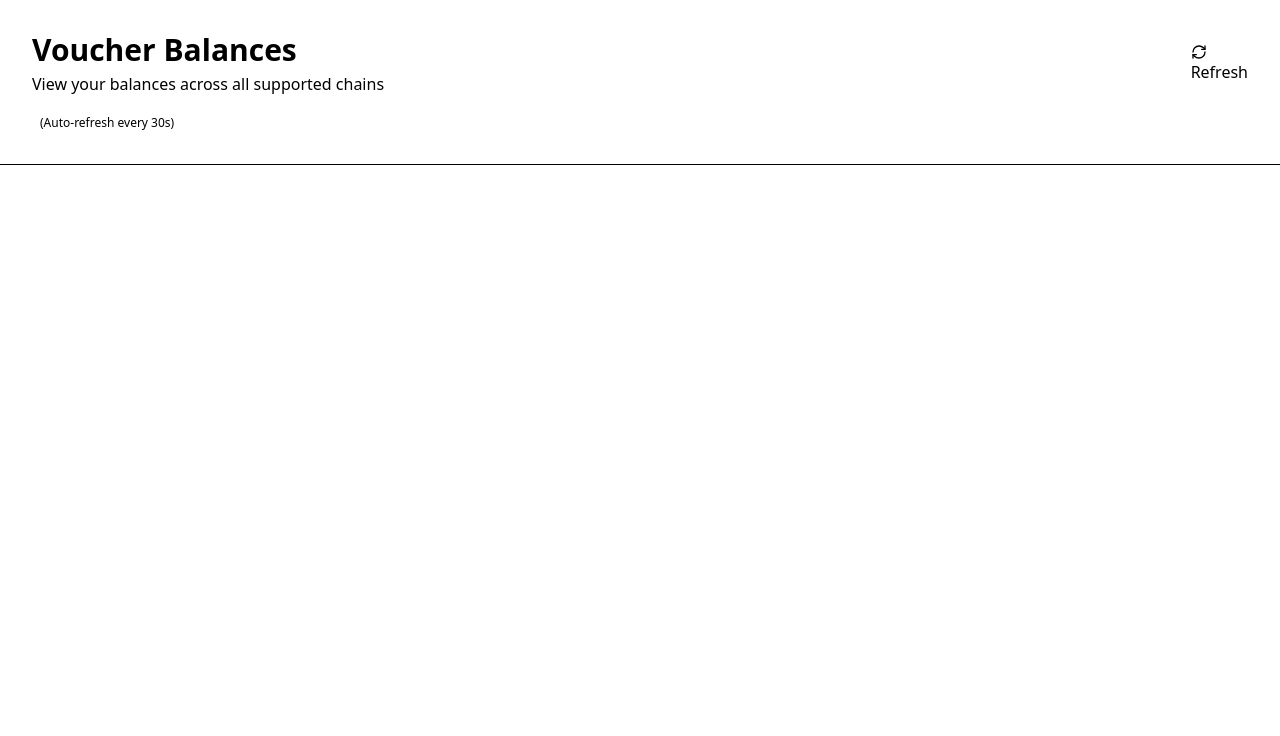
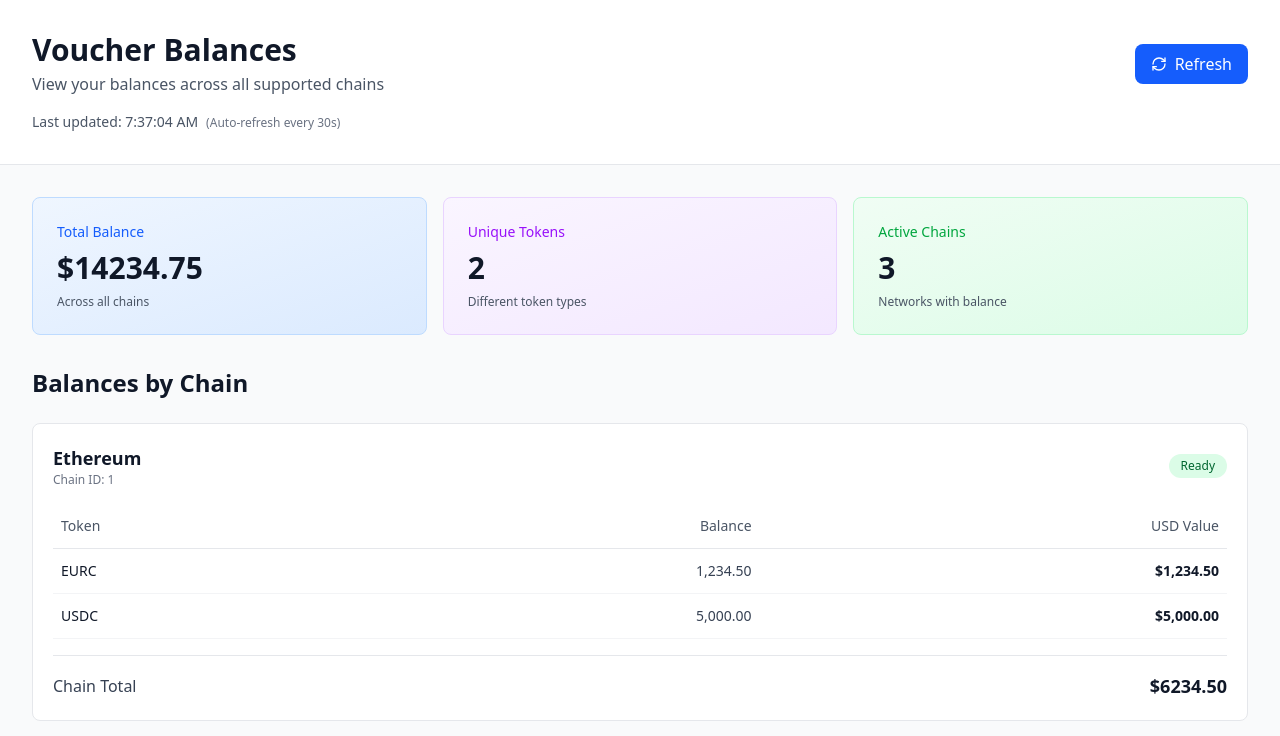
Before and after one commit to ghoshvidip26/euclidprotocolassignment, a Next.js app: page / in a window 1280 px wide. Shown: the top 736 px of the page. Built offline with nearby package versions, Linux system fonts and the light colour scheme.

Commit message:
feat: UI page complete

```diff
--- /dev/null
+++ b/app/components/Balance.tsx
@@ -0,0 +1,137 @@
+interface Token {
+  symbol: string;
+  balance: string;
+  decimals: number;
+  usdValue: string;
+}
+
+interface ChainData {
+  chain: string;
+  chainId: number;
+  status: "success" | "error" | "loading";
+  tokens: Token[];
+  errorMessage?: string;
+}
+
+const Balance = (props: ChainData) => {
+  const getStatusColor = (status: string) => {
+    switch (status) {
+      case "success":
+        return "bg-green-100 text-green-800 dark:bg-green-900 dark:text-green-200";
+      case "error":
+        return "bg-red-100 text-red-800 dark:bg-red-900 dark:text-red-200";
+      case "loading":
+        return "bg-blue-100 text-blue-800 dark:bg-blue-900 dark:text-blue-200";
+      default:
+        return "bg-gray-100 text-gray-800 dark:bg-gray-700 dark:text-gray-200";
+    }
+  };
+
+  const getStatusText = (status: string) => {
+    switch (status) {
+      case "success":
+        return "Ready";
+      case "error":
+        return "Failed";
+      case "loading":
+        return "Loading";
+      default:
+        return "Unknown";
+    }
+  };
+
+  const totalBalance = props.tokens.reduce(
+    (sum, token) => sum + Number.parseFloat(token.usdValue.replace(/,/g, "")),
+    0
+  );
+
+  return (
+    <div className="bg-white dark:bg-neutral-800 border border-gray-200 dark:border-neutral-700 rounded-lg p-5 mb-4">
+      {/* Chain Header */}
+      <div className="flex items-center justify-between mb-4">
+        <div className="flex items-center gap-3">
+          <div>
+            <h3 className="text-lg font-semibold text-gray-900 dark:text-white">
+              {props.chain}
+            </h3>
+            <p className="text-xs text-gray-500 dark:text-neutral-400">
+              Chain ID: {props.chainId}
+            </p>
+          </div>
+        </div>
+        <span
+          className={`inline-flex items-center px-3 py-1 rounded-full text-xs font-medium ${getStatusColor(
+            props.status
+          )}`}
+        >
+          {getStatusText(props.status)}
+        </span>
+      </div>
+
+      {/* Error Message */}
+      {props.status === "error" && props.errorMessage && (
+        <div className="mb-4 p-3 bg-red-50 dark:bg-red-900/20 border border-red-200 dark:border-red-800 rounded text-sm text-red-700 dark:text-red-300">
+          {props.errorMessage}
+        </div>
+      )}
+
+      {/* Tokens Table */}
+      {props.status === "success" && props.tokens.length > 0 ? (
+        <div className="overflow-x-auto">
+          <table className="w-full text-sm">
+            <thead>
+              <tr className="border-b border-gray-200 dark:border-neutral-700">
+                <th className="text-left py-3 px-2 font-medium text-gray-600 dark:text-neutral-300">
+                  Token
+                </th>
+                <th className="text-right py-3 px-2 font-medium text-gray-600 dark:text-neutral-300">
+                  Balance
+                </th>
+                <th className="text-right py-3 px-2 font-medium text-gray-600 dark:text-neutral-300">
+                  USD Value
+                </th>
+              </tr>
+            </thead>
+            <tbody>
+              {props.tokens.map((token, idx) => (
+                <tr
+                  key={idx}
+                  className="border-b border-gray-100 dark:border-neutral-700 hover:bg-gray-50 dark:hover:bg-neutral-700/50"
+                >
+                  <td className="py-3 px-2 font-medium text-gray-900 dark:text-white">
+                    {token.symbol}
+                  </td>
+                  <td className="text-right py-3 px-2 text-gray-700 dark:text-neutral-300">
+                    {token.balance}
+                  </td>
+                  <td className="text-right py-3 px-2 font-semibold text-gray-900 dark:text-white">
+                    ${token.usdValue}
+                  </td>
+                </tr>
+              ))}
+            </tbody>
+          </table>
+
+          <div className="mt-4 pt-4 border-t border-gray-200 dark:border-neutral-700 flex justify-between items-center">
+            <span className="font-medium text-gray-700 dark:text-neutral-300">
+              Chain Total
+            </span>
+            <span className="text-lg font-bold text-gray-900 dark:text-white">
+              ${totalBalance.toFixed(2)}
+            </span>
+          </div>
+        </div>
+      ) : props.status === "loading" ? (
+        <div className="py-8 text-center text-gray-500 dark:text-neutral-400">
+          Loading balances...
+        </div>
+      ) : (
+        <div className="py-8 text-center text-gray-500 dark:text-neutral-400">
+          No tokens found on this chain
+        </div>
+      )}
+    </div>
+  );
+};
+
+export default Balance;
--- /dev/null
+++ b/app/components/Card.tsx
@@ -0,0 +1,15 @@
+const Card = () => {
+  return (
+    <div className="flex shadow-lg items-center justify-between flex-col bg-white rounded-3xl max-w-sm p-6 border-gray-300 border-2 rounded-base shadow-gray-200 hover:bg-neutral-secondary-medium">
+      <h5 className="mb-3 text-2xl font-semibold tracking-tight text-heading leading-8">
+        Noteworthy technology acquisitions 2021
+      </h5>
+      <p className="text-body">
+        Here are the biggest technology acquisitions of 2025 so far, in reverse
+        chronological order.
+      </p>
+    </div>
+  );
+};
+
+export default Card;
--- a/app/components/VoucherBalancePage.tsx
+++ b/app/components/VoucherBalancePage.tsx
@@ -1,22 +1,14 @@
 "use client";
-import { ErrorAlert } from "./error";
+
 import { useState, useEffect, useRef } from "react";
 import { RefreshCw } from "lucide-react";
+import { ErrorAlert } from "./error";
+import Balance from "./Balance";
+import SummaryCard from "./summary-card";
 
-interface ChainData {
-  chain: string;
-  chainId: number;
-  status: "success" | "error" | "loading";
-  tokens: Array<{
-    symbol: string;
-    balance: string;
-    decimals: number;
-    usdValue: string;
-  }>;
-  errorMessage?: string;
-}
+const AUTO_REFRESH_INTERVAL = 30000; // 30 seconds
+const GQL_ENDPOINT = "https://testnet.api.euclidprotocol.com/graphql";
 
-const VoucherBalancePage = () => {
 const mockChainData = [
   {
     chain: "Ethereum",
@@ -71,32 +63,56 @@ const VoucherBalancePage = () => {
     ],
   },
 ];
+
+interface ChainData {
+  chain: string;
+  chainId: number;
+  status: "success" | "error" | "loading";
+  tokens: Array<{
+    symbol: string;
+    balance: string;
+    decimals: number;
+    usdValue: string;
+  }>;
+  errorMessage?: string;
+}
+
+export function VoucherBalancePage() {
   const [chainData, setChainData] = useState<ChainData[]>(mockChainData);
   const [isLoading, setIsLoading] = useState(false);
   const [lastUpdated, setLastUpdated] = useState(new Date());
   const [globalError, setGlobalError] = useState<string | null>(null);
   const autoRefreshIntervalRef = useRef<NodeJS.Timeout | null>(null);
   const refreshAbortControllerRef = useRef<AbortController | null>(null);
-  const AUTO_REFRESH_INTERVAL = 30000; // 30 seconds
+
   const fetchVoucherBalances = async (signal?: AbortSignal) => {
     try {
-      await new Promise((resolve) => setTimeout(resolve, 1000));
+      await new Promise((resolve) => setTimeout(resolve, 800));
+
+      // TODO: Replace with actual GraphQL API call
+      // query GetVoucherBalances($userAddress: String!) {
+      //   userVoucherBalances(address: $userAddress) {
+      //     chain
+      //     status
+      //     tokens { symbol balance decimals usdValue }
+      //     errorMessage
+      //   }
+      // }
+
       setChainData(mockChainData);
       setGlobalError(null);
     } catch (error) {
       if (error instanceof Error && error.name === "AbortError") {
-        console.log("[v0] Refresh cancelled");
         return;
       }
 
       const errorMessage =
         error instanceof Error ? error.message : "Failed to fetch balances";
       setGlobalError(errorMessage);
-      console.error("[v0] Fetch error:", error);
     }
   };
+
   const handleRefresh = async () => {
-    // Cancel any pending refresh
     if (refreshAbortControllerRef.current) {
       refreshAbortControllerRef.current.abort();
     }
@@ -113,18 +129,12 @@ const VoucherBalancePage = () => {
   };
 
   useEffect(() => {
-    // Initial fetch on mount
     handleRefresh();
 
-    // Set up auto-refresh interval
     autoRefreshIntervalRef.current = setInterval(() => {
-      console.log("[v0] Auto-refreshing balances");
-      fetchVoucherBalances()
-        .then(() => setLastUpdated(new Date()))
-        .catch((error) => console.error("[v0] Auto-refresh error:", error));
+      fetchVoucherBalances().then(() => setLastUpdated(new Date()));
     }, AUTO_REFRESH_INTERVAL);
 
-    // Cleanup on unmount
     return () => {
       if (autoRefreshIntervalRef.current) {
         clearInterval(autoRefreshIntervalRef.current);
@@ -134,24 +144,47 @@ const VoucherBalancePage = () => {
       }
     };
   }, []);
+
+  const calculateStats = () => {
+    const allTokens = new Set<string>();
+    let totalBalance = 0;
+
+    chainData.forEach((chain) => {
+      if (chain.status === "success") {
+        chain.tokens.forEach((token) => {
+          allTokens.add(token.symbol);
+          totalBalance += Number.parseFloat(token.usdValue.replace(/,/g, ""));
+        });
+      }
+    });
+
+    return {
+      totalBalance,
+      totalTokens: allTokens.size,
+      activeChains: chainData.filter((c) => c.status === "success").length,
+    };
+  };
+
+  const stats = calculateStats();
+
   return (
-    <main className="min-h-screen bg-background">
+    <main className="min-h-screen bg-gray-50 dark:bg-neutral-900">
       {/* Header */}
-      <div className="border-b border-border">
+      <div className="border-b border-gray-200 dark:border-neutral-700 bg-white dark:bg-neutral-800">
         <div className="max-w-7xl mx-auto px-4 sm:px-6 lg:px-8 py-8">
           <div className="flex items-center justify-between">
             <div>
-              <h1 className="text-3xl font-bold text-foreground">
+              <h1 className="text-3xl font-bold text-gray-900 dark:text-white">
                 Voucher Balances
               </h1>
-              <p className="text-muted-foreground mt-1">
+              <p className="text-gray-600 dark:text-neutral-400 mt-1">
                 View your balances across all supported chains
               </p>
             </div>
             <button
               onClick={handleRefresh}
               disabled={isLoading}
-              className="gap-2 bg-transparent"
+              className="inline-flex items-center gap-2 px-4 py-2 bg-blue-600 hover:bg-blue-700 disabled:opacity-50 disabled:cursor-not-allowed text-white font-medium rounded-lg transition-colors"
             >
               <RefreshCw
                 className={`w-4 h-4 ${isLoading ? "animate-spin" : ""}`}
@@ -159,10 +192,10 @@ const VoucherBalancePage = () => {
               {isLoading ? "Refreshing..." : "Refresh"}
             </button>
           </div>
-          <div className="flex items-center justify-between mt-4">
-            <p className="text-sm text-muted-foreground">
-              {/* Last updated: {lastUpdated.toLocaleTimeString()} */}
-              <span className="ml-2 text-xs text-muted-foreground/60">
+          <div className="mt-4">
+            <p className="text-sm text-gray-600 dark:text-neutral-400">
+              Last updated: {lastUpdated.toLocaleTimeString()}
+              <span className="ml-2 text-xs text-gray-500 dark:text-neutral-500">
                 (Auto-refresh every {AUTO_REFRESH_INTERVAL / 1000}s)
               </span>
             </p>
@@ -178,9 +211,42 @@ const VoucherBalancePage = () => {
             onDismiss={() => setGlobalError(null)}
           />
         )}
+
+        {/* Summary Cards */}
+        {!isLoading && (
+          <SummaryCard
+            totalBalance={stats.totalBalance}
+            totalTokens={stats.totalTokens}
+            activeChains={stats.activeChains}
+          />
+        )}
+
+        {/* Chain-Grouped Balances */}
+        <div className="mt-8">
+          <h2 className="text-2xl font-bold text-gray-900 dark:text-white mb-6">
+            Balances by Chain
+          </h2>
+          <div className="space-y-4">
+            {chainData.length === 0 ? (
+              <div className="text-center py-12 text-gray-500 dark:text-neutral-400">
+                No voucher balances found. Please check your address and try
+                again.
+              </div>
+            ) : (
+              chainData.map((chain) => (
+                <Balance
+                  key={chain.chainId}
+                  chain={chain.chain}
+                  chainId={chain.chainId}
+                  status={chain.status}
+                  tokens={chain.tokens}
+                  errorMessage={chain.errorMessage}
+                />
+              ))
+            )}
+          </div>
+        </div>
       </div>
     </main>
   );
-};
-
-export default VoucherBalancePage;
+}
--- a/app/lib/utils.ts
+++ /dev/null
@@ -1,3 +0,0 @@
-export function cn(params: string, className: string) {
-  return { params, className };
-}
--- a/app/page.tsx
+++ b/app/page.tsx
@@ -1,4 +1,4 @@
-import VoucherBalancePage from "./components/VoucherBalancePage";
+import { VoucherBalancePage } from "./components/VoucherBalancePage";
 export default function Home() {
   return <VoucherBalancePage />;
 }
```
Lines whose indentation alone changed are shown as unchanged.
